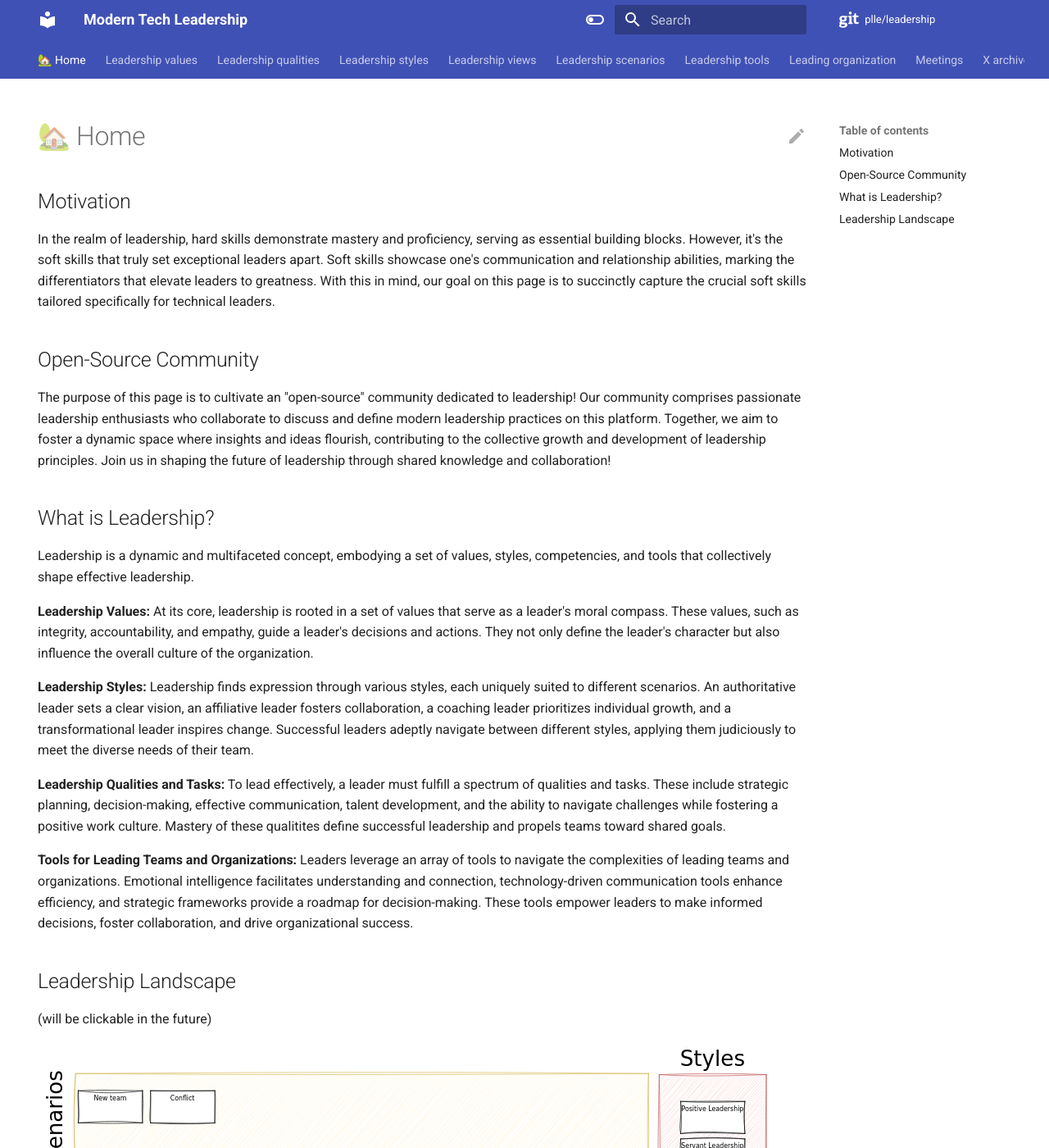
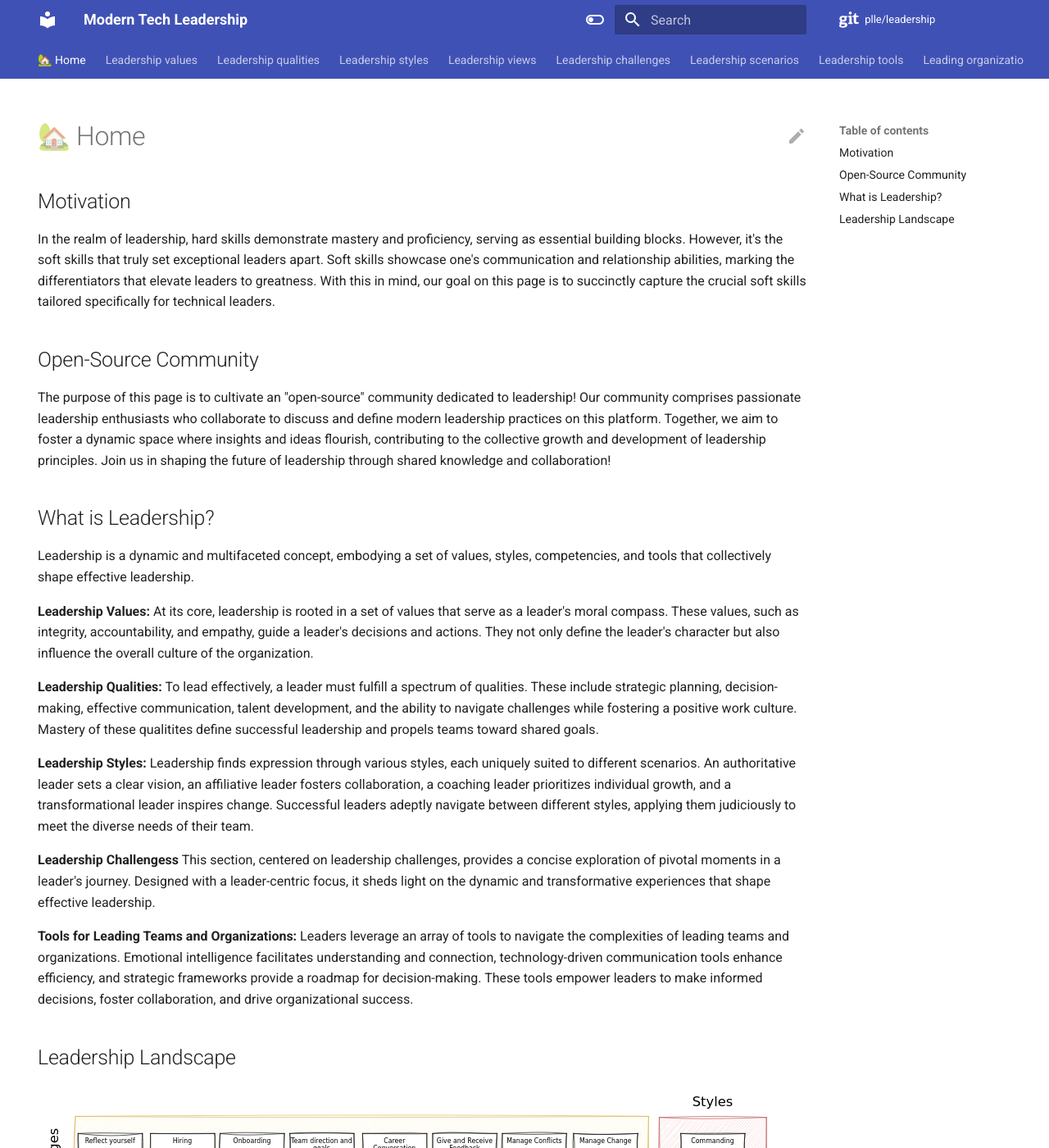
Before and after one commit to PLLE/leadership, an MkDocs documentation site: the page built from docs/index.md, in a window 1280 px wide and 1400 px high. Shown: the whole window at 82% size. Built offline with MkDocs 1.6.1 and Material for MkDocs 9.7.7, drawn with Linux system fonts in a browser that asks for light colours; comment, search, counter and statistics services are not loaded.

Commit message:
docs(landscape): diagram updated and links to big boxes included

```diff
--- a/docs/index.md
+++ b/docs/index.md
@@ -21,17 +21,18 @@
 **Leadership Values:**
 At its core, leadership is rooted in a set of values that serve as a leader's moral compass. These values, such as integrity, accountability, and empathy, guide a leader's decisions and actions. They not only define the leader's character but also influence the overall culture of the organization.
 
+**Leadership Qualities:**
+To lead effectively, a leader must fulfill a spectrum of qualities. These include strategic planning, decision-making, effective communication, talent development, and the ability to navigate challenges while fostering a positive work culture. Mastery of these qualitites define successful leadership and propels teams toward shared goals.
+
 **Leadership Styles:**
 Leadership finds expression through various styles, each uniquely suited to different scenarios. An authoritative leader sets a clear vision, an affiliative leader fosters collaboration, a coaching leader prioritizes individual growth, and a transformational leader inspires change. Successful leaders adeptly navigate between different styles, applying them judiciously to meet the diverse needs of their team.
 
-**Leadership Qualities and Tasks:**
-To lead effectively, a leader must fulfill a spectrum of qualities and tasks. These include strategic planning, decision-making, effective communication, talent development, and the ability to navigate challenges while fostering a positive work culture. Mastery of these qualitites define successful leadership and propels teams toward shared goals.
+**Leadership Challengess**
+This section, centered on leadership challenges, provides a concise exploration of pivotal moments in a leader's journey. Designed with a leader-centric focus, it sheds light on the dynamic and transformative experiences that shape effective leadership.
 
 **Tools for Leading Teams and Organizations:**
 Leaders leverage an array of tools to navigate the complexities of leading teams and organizations. Emotional intelligence facilitates understanding and connection, technology-driven communication tools enhance efficiency, and strategic frameworks provide a roadmap for decision-making. These tools empower leaders to make informed decisions, foster collaboration, and drive organizational success.
 
 ## Leadership Landscape
 
-(will be clickable in the future)
-
 <object data="assets/landscape.drawio.svg" type="image/svg+xml" width="900"></object>
```
Also changed, not shown: docs/leadership--challenges/index.md (renamed from docs/leadership--scenarios/index.md, +6 -2 lines), docs/assets/landscape.drawio.svg, docs/leadership--challenges/conflicts.md (renamed from docs/leadership--scenarios/conflicts.md), docs/leadership--challenges/employee-leaves.md (renamed from docs/leadership--scenarios/employee-leaves.md), docs/leadership--challenges/hiring.md (renamed from docs/leadership--scenarios/hiring.md), docs/leadership--challenges/reflect-yourself.md (added), docs/leadership--challenges/towards-a-new-role.md (renamed from docs/leadership--scenarios/towards-a-new-role.md), docs/x-archive/brainstorming.md (line endings or trailing spaces).
